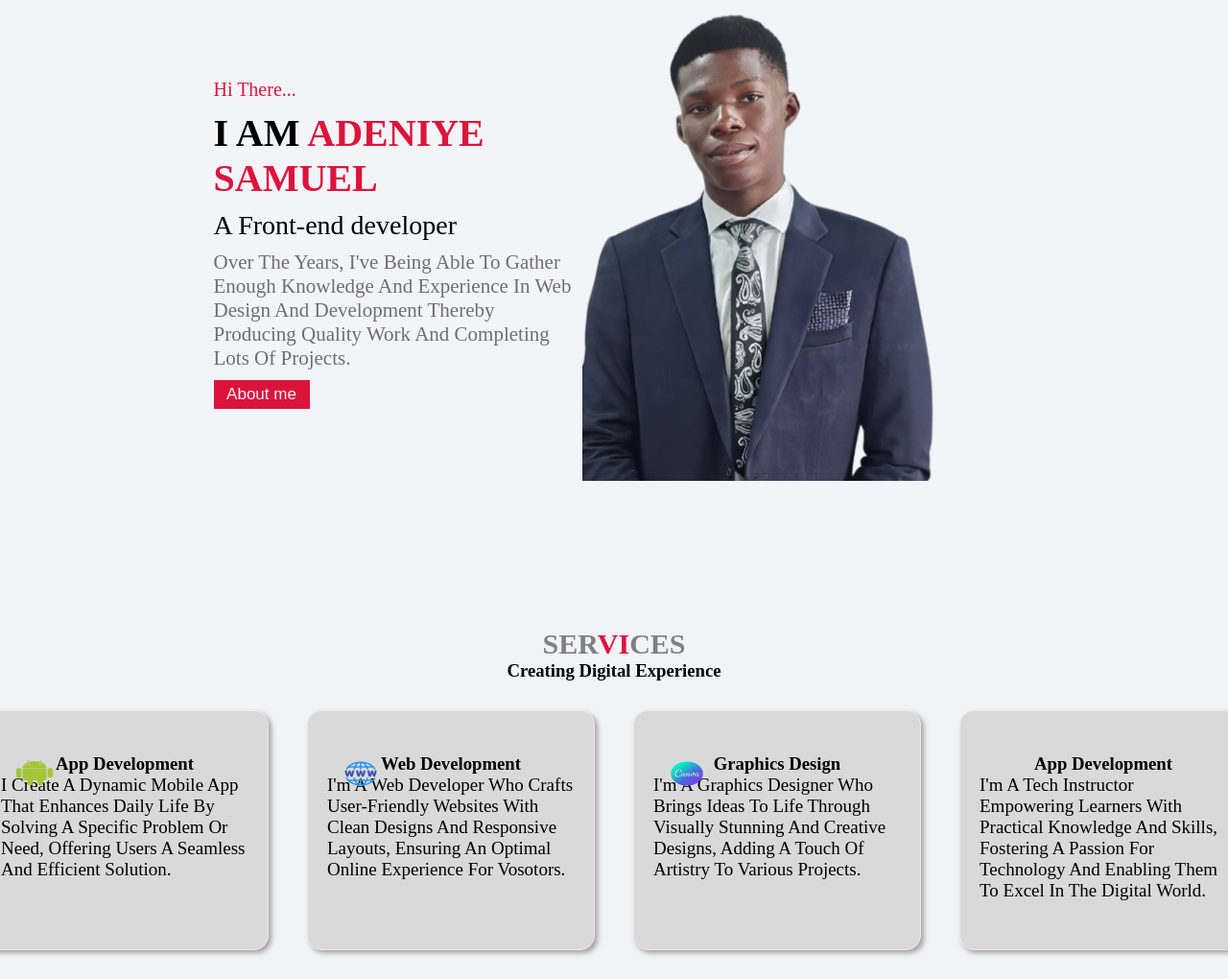
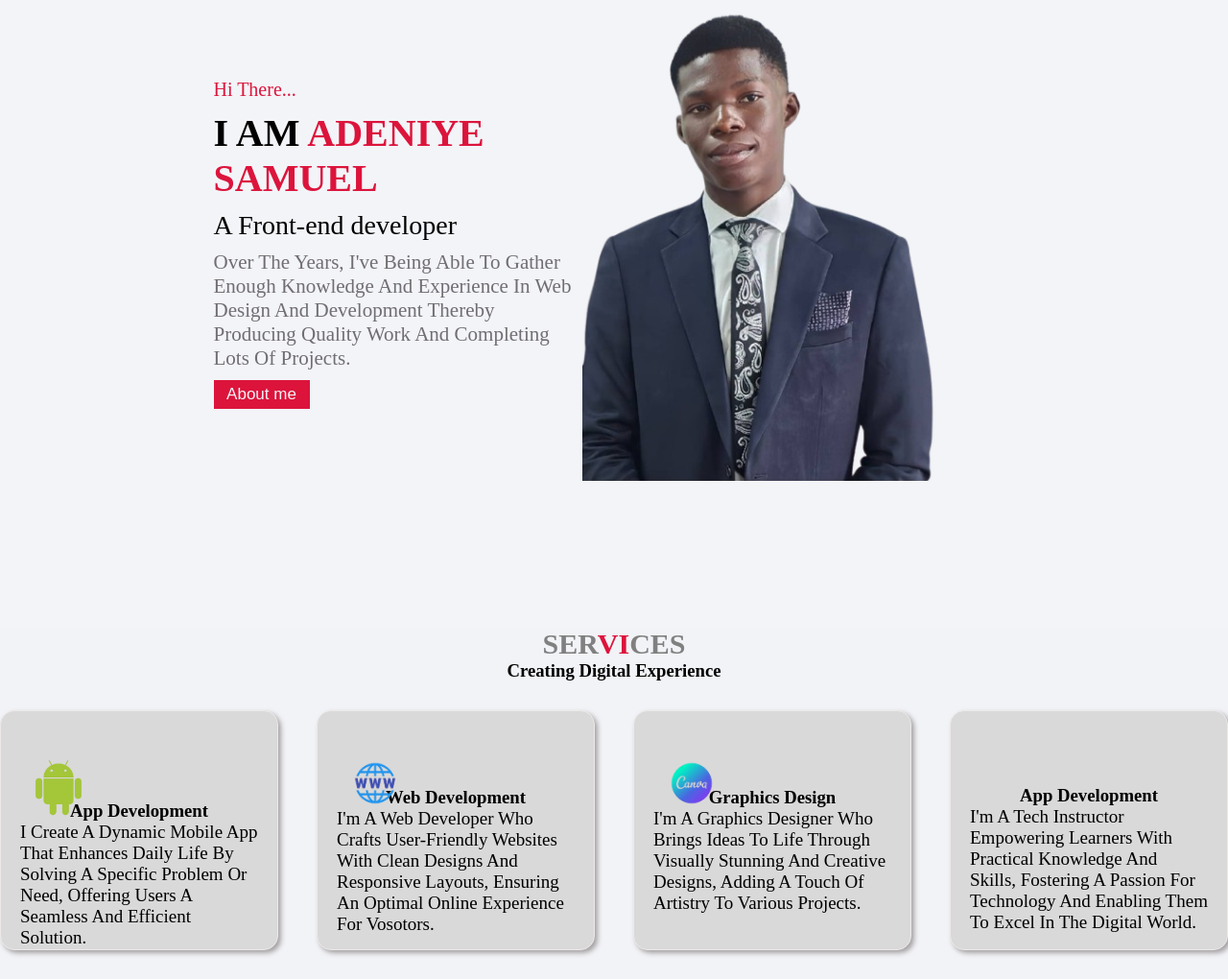
Before and after one commit to Adeniyesamuel/meeeeeeeeeee, a plain HTML site: page index.html in a window 1280 px wide. Shown: the part 146-1166 px from the top of the page at 96% size. Drawn offline with Linux system fonts and the light colour scheme; a web font is replaced by a local one.

Commit message:
Update style.css

```diff
--- a/style.css
+++ b/style.css
@@ -165,7 +165,7 @@ h1:hover{
 }
 
 .service-items{
-    width: 300px;
+    width: 290px;
     height: 250px;
     background:rgb(217, 217, 217) ;
     border: 1px solid #ede9e9;
@@ -185,13 +185,13 @@ h1:hover{
 }
 
 .service-items img{
-    height: 40px;
-    width: 40px;
+    /* height: 40px; */
+    width: 50px;
     position: relative;
     top: 50px;
     left: 15px;
     margin-right: 30px;
-    padding-bottom: 10px;
+    padding-bottom: 25px;
 }
 
 
```
